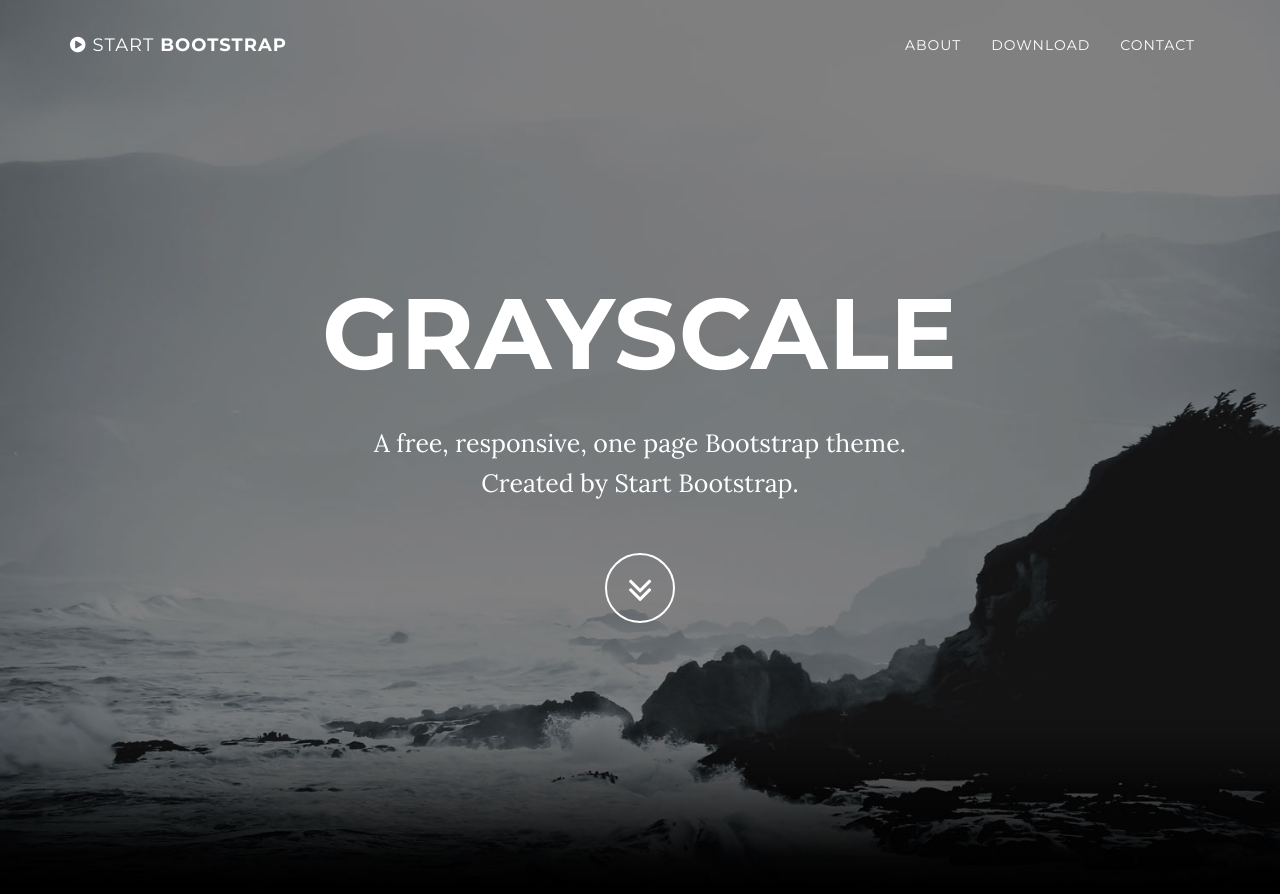
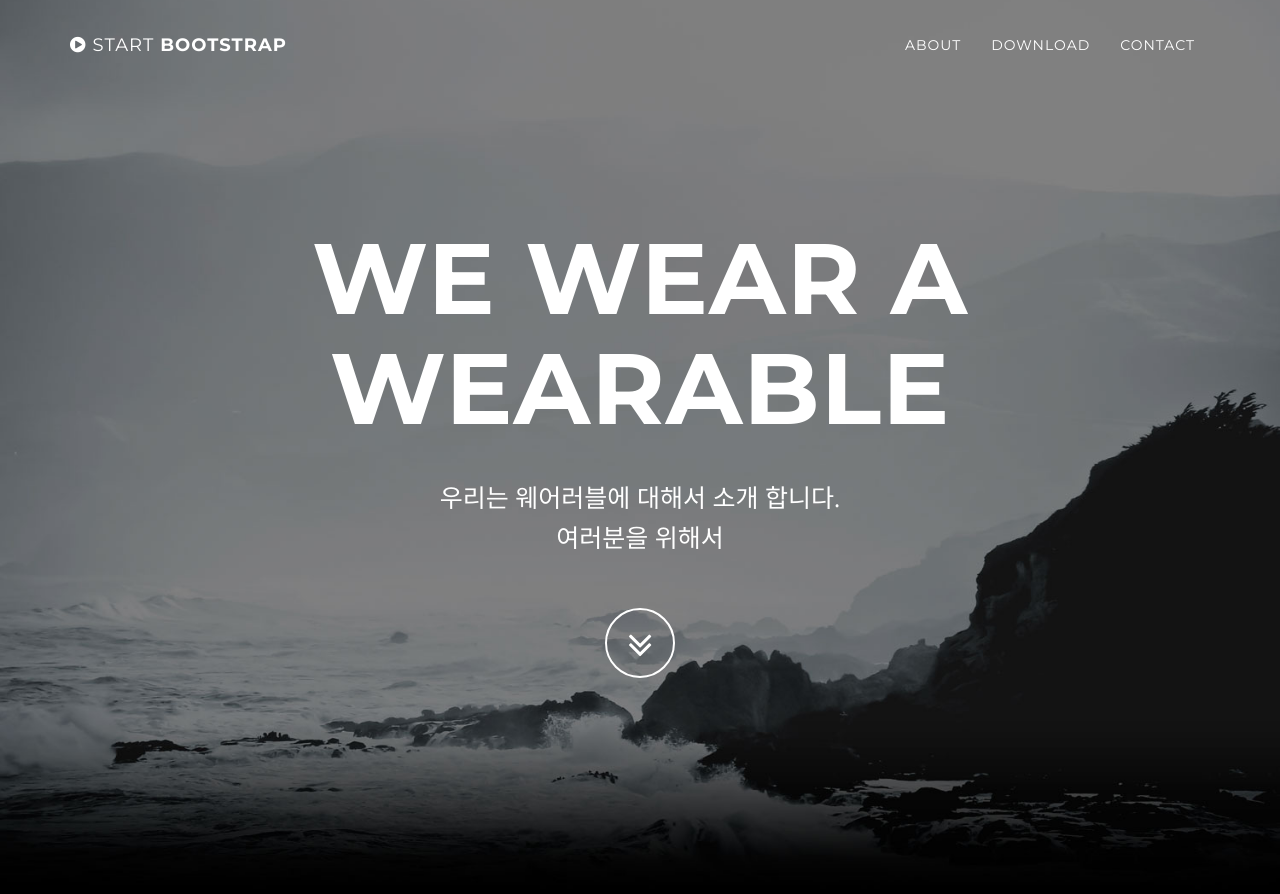
Before and after one commit to tjgmltmd/tjgmltmd.github.com, a Jekyll site: the page built from index.html, in a window 1280 px wide and 900 px high. Shown: the top 894 px of the window. Built offline with Jekyll 4.4.1, drawn with Linux system fonts in a browser that asks for light colours.

Commit message:
upgradeforwe

```diff
--- a/_includes/header.html
+++ b/_includes/header.html
@@ -4,8 +4,8 @@
             <div class="container">
                 <div class="row">
                     <div class="col-md-8 col-md-offset-2">
-                        <h1 class="brand-heading">Grayscale</h1>
-                        <p class="intro-text">A free, responsive, one page Bootstrap theme.<br>Created by Start Bootstrap.</p>
+                        <h1 class="brand-heading">WE WEAR A WEARABLE</h1>
+                        <p class="intro-text">우리는 웨어러블에 대해서 소개 합니다.<br>여러분을 위해서</p>
                         <a href="#about" class="btn btn-circle page-scroll">
                             <i class="fa fa-angle-double-down animated"></i>
                         </a>
```
